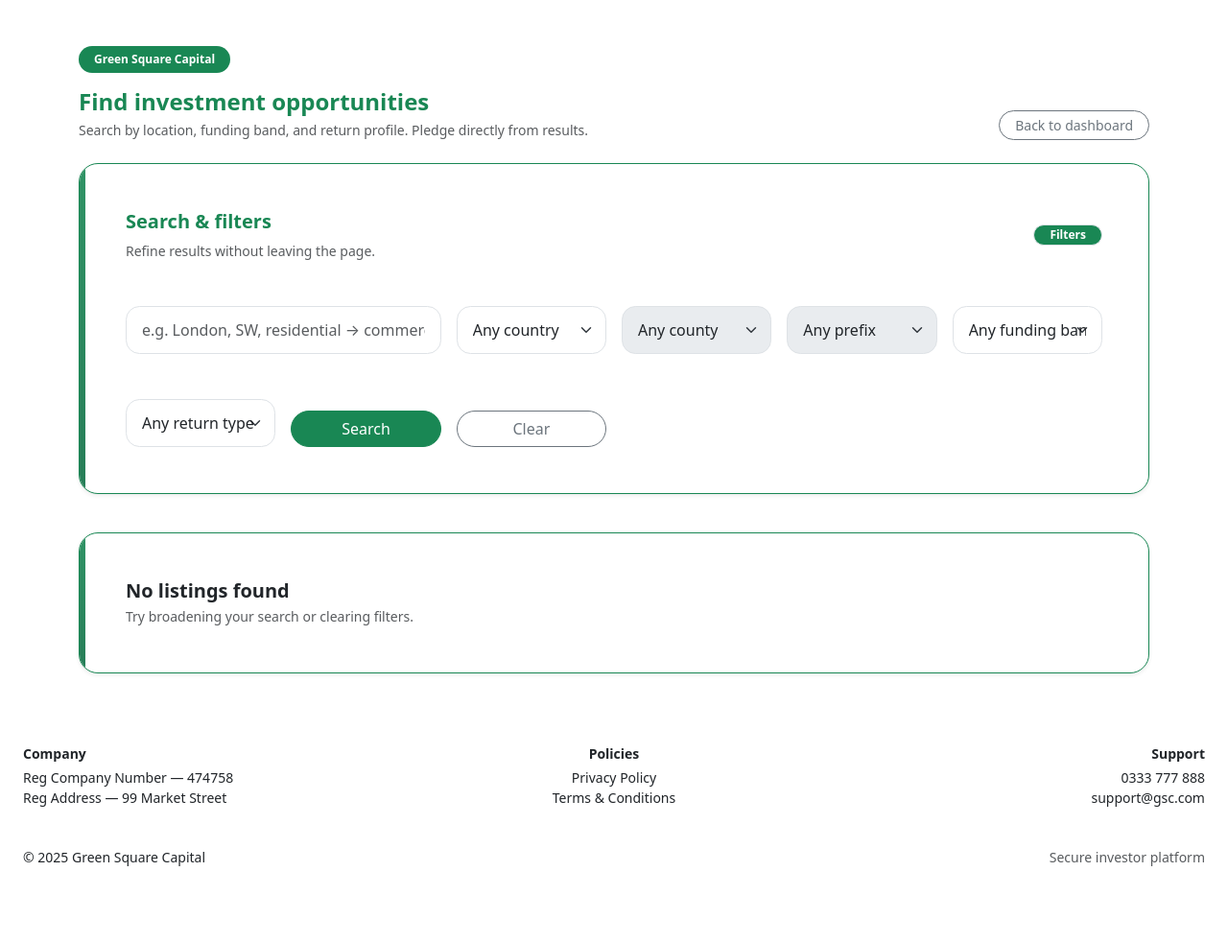
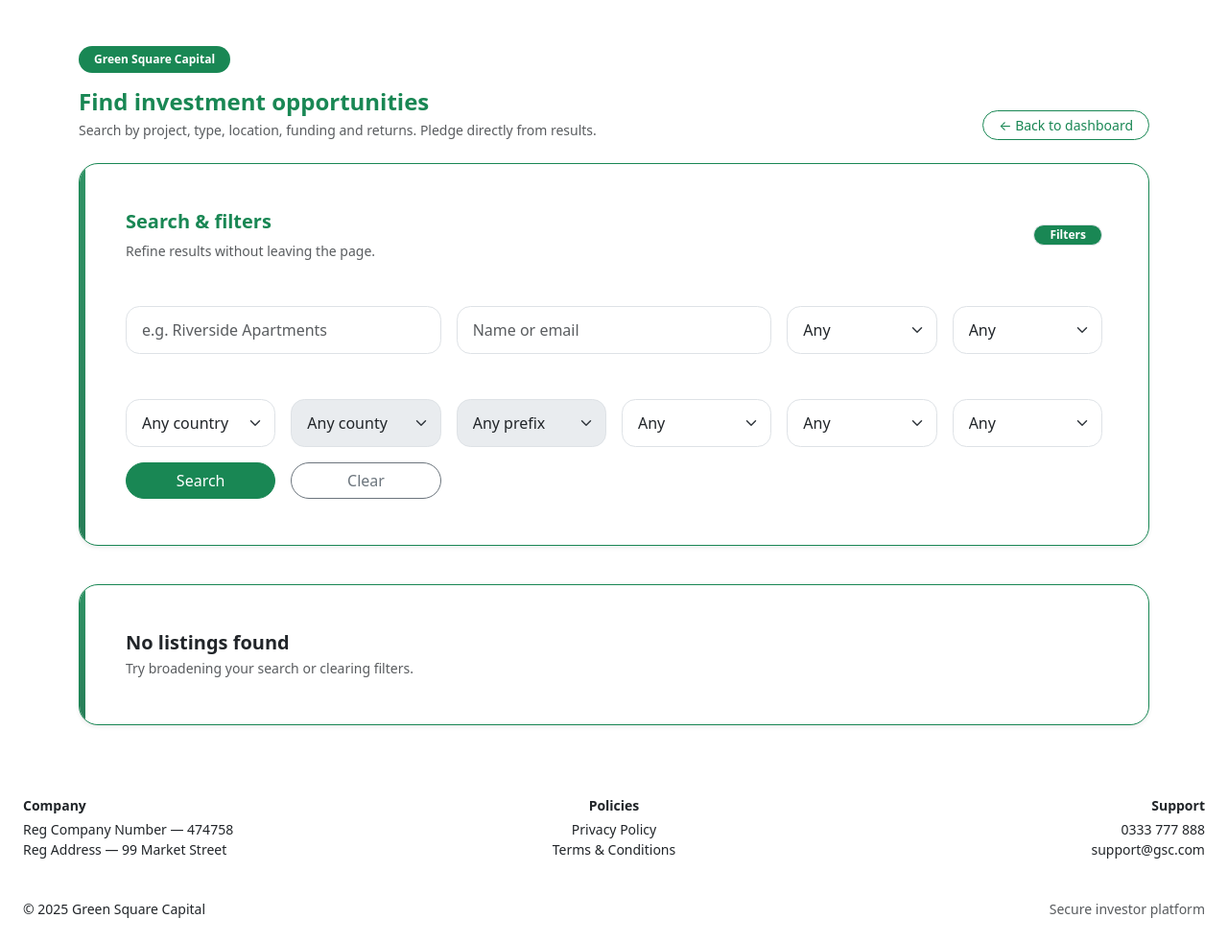
Before and after one commit to JSGREEN1129/web_application_diploma_project_4, a Django app: page /listings/search/ in a window 1280 px wide. Shown: the part 75-1057 px from the top of the page at 96% size. Before the commit the page ends 978 px from the top, so only its background shows below. Run offline with Django 5.2, Linux system fonts and the light colour scheme; a user stored in the database is signed in; data comes from the database, SQL or seed files in the repository; both versions use the stored data as it was after the commit; some libraries are stand-ins or nearby versions.

Commit message:
update buttons and styling

```diff
--- a/listings/templates/listings/create_listing.html
+++ b/listings/templates/listings/create_listing.html
@@ -376,6 +376,10 @@
   </div>
 </div>
 
+
+{% block extra_js %}
+  {{ block.super }}
+
 <div id="js-listing-endpoints" data-counties-url="{% url 'listings:api_counties' %}"
   data-outcodes-url="{% url 'listings:api_outcodes' %}">
 </div>
--- a/listings/templates/listings/search_listings.html
+++ b/listings/templates/listings/search_listings.html
@@ -12,16 +12,16 @@
       <span class="badge text-bg-success px-3 py-2 rounded-pill">Green Square Capital</span>
       <h1 class="h4 fw-semibold text-success mb-1 mt-3">Find investment opportunities</h1>
       <p class="text-muted small mb-0">
-        Search by location, funding band, and return profile. Pledge directly from results.
+        Search by project, type, location, funding and returns. Pledge directly from results.
       </p>
     </div>
     <a href="{% url 'users:dashboard' %}"
-       class="btn btn-outline-secondary btn-sm rounded-pill px-3">
-      Back to dashboard
+       class="btn btn-outline-success btn-sm rounded-pill px-3">
+      ← Back to dashboard
     </a>
   </div>
 
-  {# --- Search / Filters (MATCHES LISTING CARDS) --- #}
+  {# --- Search / Filters --- #}
   <form method="get"
         class="card gsc-form-card border border-success shadow-sm rounded-xxl mb-4">
     <div class="card-body p-4 p-md-5">
@@ -36,17 +36,56 @@
 
       <div class="row g-3 align-items-end">
 
+        {# Project Name (Free text) #}
         <div class="col-12 col-lg-4">
-          <label class="form-label small fw-semibold">Search</label>
+          <label class="form-label small fw-semibold">Project Name</label>
           <input
             type="text"
-            name="q"
-            value="{{ q }}"
+            name="project_name"
+            value="{{ project_name }}"
             class="form-control"
-            placeholder="e.g. London, SW, residential → commercial"
+            placeholder="e.g. Riverside Apartments"
           >
         </div>
 
+        {# Listed by (Free text: name/email) #}
+        <div class="col-12 col-lg-4">
+          <label class="form-label small fw-semibold">Listed by</label>
+          <input
+            type="text"
+            name="listed_by"
+            value="{{ listed_by }}"
+            class="form-control"
+            placeholder="Name or email"
+          >
+        </div>
+
+        {# Project type (Dropdowns) - assumes your view provides source_use_choices/target_use_choices #}
+        <div class="col-6 col-lg-2">
+          <label class="form-label small fw-semibold">From (use)</label>
+          <select name="source_use" class="form-select">
+            <option value="">Any</option>
+            {% for value,label in source_use_choices %}
+              <option value="{{ value }}" {% if source_use == value %}selected{% endif %}>
+                {{ label }}
+              </option>
+            {% endfor %}
+          </select>
+        </div>
+
+        <div class="col-6 col-lg-2">
+          <label class="form-label small fw-semibold">To (use)</label>
+          <select name="target_use" class="form-select">
+            <option value="">Any</option>
+            {% for value,label in target_use_choices %}
+              <option value="{{ value }}" {% if target_use == value %}selected{% endif %}>
+                {{ label }}
+              </option>
+            {% endfor %}
+          </select>
+        </div>
+
+        {# Location (Dropdowns) #}
         <div class="col-6 col-lg-2">
           <label class="form-label small fw-semibold">Country</label>
           <select id="id_country" name="country" class="form-select" data-selected="{{ country }}">
@@ -77,10 +116,11 @@
           </select>
         </div>
 
+        {# Funding & returns (Dropdowns) #}
         <div class="col-6 col-lg-2">
           <label class="form-label small fw-semibold">Funding band</label>
           <select name="funding_band" class="form-select">
-            <option value="">Any funding band</option>
+            <option value="">Any</option>
             {% for value,label in funding_band_choices %}
               <option value="{{ value }}" {% if funding_band == value %}selected{% endif %}>
                 {{ label }}
@@ -92,9 +132,21 @@
         <div class="col-6 col-lg-2">
           <label class="form-label small fw-semibold">Return type</label>
           <select name="return_type" class="form-select">
-            <option value="">Any return type</option>
+            <option value="">Any</option>
             {% for value,label in return_type_choices %}
               <option value="{{ value }}" {% if return_type == value %}selected{% endif %}>
+                {{ label }}
+              </option>
+            {% endfor %}
+          </select>
+        </div>
+
+        <div class="col-6 col-lg-2">
+          <label class="form-label small fw-semibold">Return band</label>
+          <select name="return_band" class="form-select">
+            <option value="">Any</option>
+            {% for value,label in return_band_choices %}
+              <option value="{{ value }}" {% if return_band == value %}selected{% endif %}>
                 {{ label }}
               </option>
             {% endfor %}
@@ -109,7 +161,7 @@
 
         <div class="col-12 col-lg-2 d-grid">
           <a class="btn btn-outline-secondary rounded-pill"
-             href="{% url 'users:search_listings' %}">
+             href="{% url 'listings:search_listings' %}">
             Clear
           </a>
         </div>
@@ -147,10 +199,24 @@
                   <p class="text-muted small mb-0 text-truncate">
                     {{ listing.country|capfirst }} • {{ listing.county }} • {{ listing.postcode_prefix }}
                   </p>
+
+                  {# Project name (if you want it visible on cards) #}
+                  {% if listing.project_name %}
+                    <p class="text-muted small mb-0 text-truncate">
+                      {{ listing.project_name }}
+                    </p>
+                  {% endif %}
+
                   {% if listing.owner %}
                     <p class="text-muted small mb-0">
-                      Posted by
-                      {{ listing.owner.get_full_name|default:listing.owner.first_name|default:listing.owner.email }}
+                      Listed by
+                      {% if listing.owner.get_full_name %}
+                        {{ listing.owner.get_full_name }}
+                      {% elif listing.owner.first_name %}
+                        {{ listing.owner.first_name }}
+                      {% else %}
+                        {{ listing.owner.email }}
+                      {% endif %}
                     </p>
                   {% endif %}
                 </div>
@@ -180,7 +246,7 @@
               </div>
 
               <a class="btn btn-sm btn-outline-secondary rounded-pill px-3 mt-auto"
-                 href="{% url 'users:opportunity_detail' listing.pk %}">
+                 href="{% url 'listings:opportunity_detail' listing.pk %}">
                 View listing
               </a>
 
@@ -200,7 +266,7 @@
                          placeholder="Amount"
                          required
                          data-listing-id="{{ listing.id }}"
-                         data-estimate-url="{% url 'users:estimate_return' listing.pk %}">
+                         data-estimate-url="{% url 'listings:estimate_return' listing.pk %}">
                   <button type="submit" class="btn btn-success">
                     Pledge
                   </button>
@@ -268,8 +334,17 @@
 </div>
 {% endblock %}
 
+
 {% block extra_js %}
-{{ block.super }}
+  {{ block.super }}
+
+<div
+  id="js-search-endpoints"
+  data-counties-url="{% url 'listings:api_counties' %}"
+  data-outcodes-url="{% url 'listings:api_outcodes' %}">
+</div>
+
+<script src="{% static 'js/search_filters.js' %}"></script>
 
 <style>
   .rounded-xxl { border-radius: 1.25rem !important; }
```
Also changed, not shown: core/templates/core/homepage.html (+0 -55 lines), listings/templates/listings/opportunity_detail.html (+10 -11 lines), users/templates/users/dashboard.html (+6 -4 lines), db.sqlite3.
